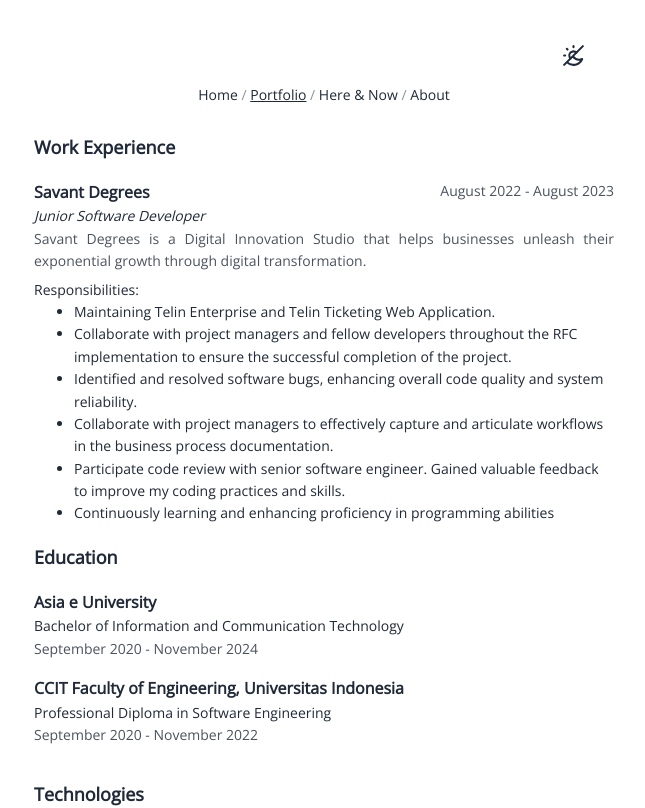
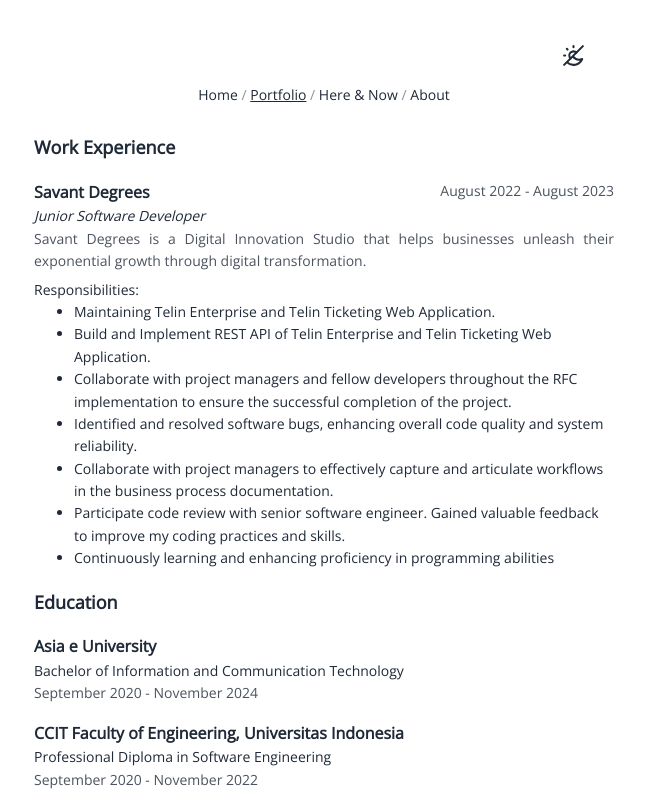
Before and after one commit to bondopangaji/bondopangaji.github.io, a Vue app: page /portfolio in a window 1280 px wide. Shown: the top 808 px of the page, without its empty margins (316-961 px from the left). Built offline with nearby package versions, Linux system fonts and the light colour scheme.

Commit message:
docs: add detail on docs

```diff
--- a/src/data/work.js
+++ b/src/data/work.js
@@ -9,6 +9,7 @@
     endDate: 'August 2023',
     responsibilities: [
       'Maintaining Telin Enterprise and Telin Ticketing Web Application.',
+      'Build and Implement REST API of Telin Enterprise and Telin Ticketing Web Application.',
       'Collaborate with project managers and fellow developers throughout the RFC implementation to ensure the successful completion of the project.',
       'Identified and resolved software bugs, enhancing overall code quality and system reliability.',
       'Collaborate with project managers to effectively capture and articulate workflows in the business process documentation.',
```
